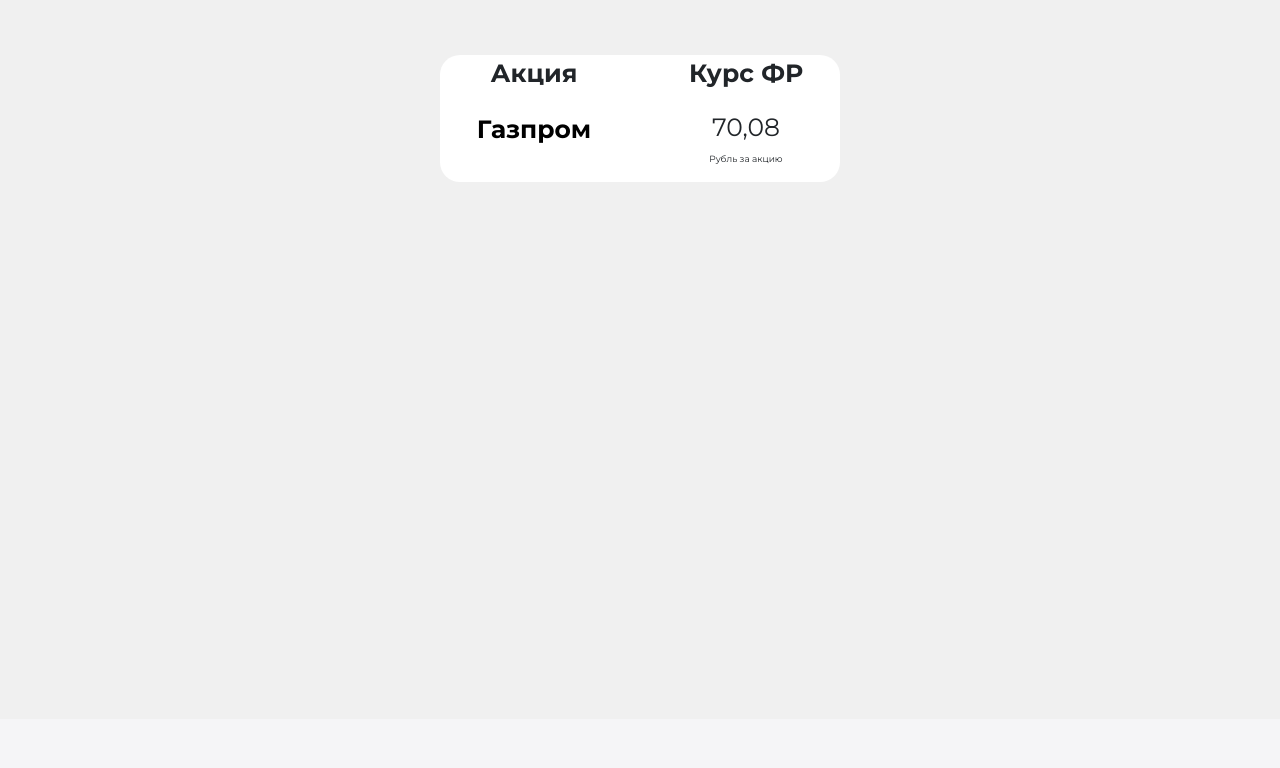
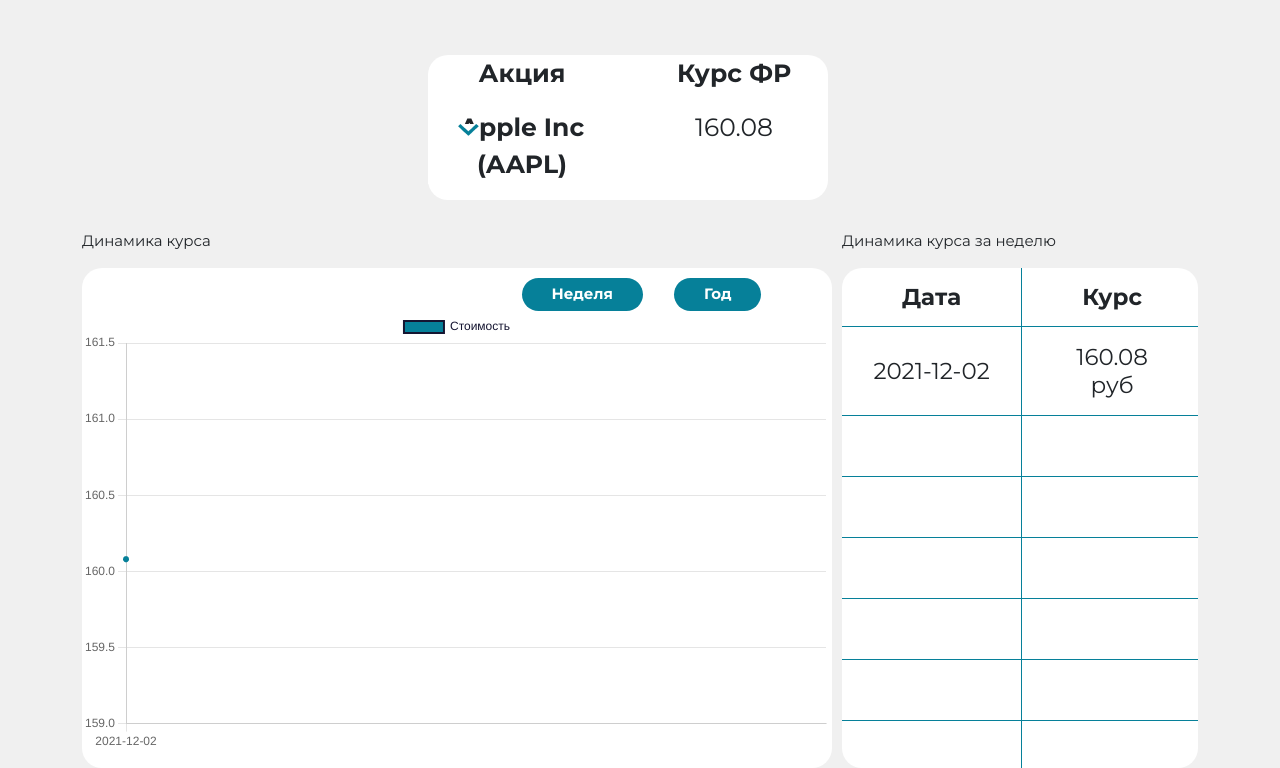
Before and after one commit to ReducetoLover/parsingval, a Django app: page /stock in a window 1280 px wide. Shown: the part 81-849 px from the top of the page. Before the commit the page ends 245 px from the top, so only its background shows below. Run offline with Django 3.2, Linux system fonts and the light colour scheme; some libraries are stand-ins or nearby versions.

Commit message:
что-то там с акциями и валютами

```diff
--- a/testproject/main/static/js/Chart.js
+++ b/testproject/main/static/js/Chart.js
@@ -1,9 +1,4 @@
-
 var ctx = document.getElementById('myChart').getContext('2d');
-
-var SELECTED_Currency = "USD";
-var SELECTED_Period = R_week;
-var Currency = () => SELECTED_Period[SELECTED_Currency];
 
 function FirstDraw()
 {
@@ -46,8 +41,6 @@ function FirstDraw()
 
 console.log(R);
 
-
-
 var myChart;
 
 function changeChartData(chart = myChart) {
--- a/testproject/main/static/js/scv_to_json.js
+++ b/testproject/main/static/js/scv_to_json.js
@@ -1,6 +1,10 @@
 var R = {};
 var R_week = {};
 var R_year = {};
+
+var SELECTED_Currency = location.pathname == "/currency" ? "USD" : "Apple Inc (AAPL)";
+var SELECTED_Period = R_week;
+var Currency = () => SELECTED_Period[SELECTED_Currency];
 
 function getWeek() {
     Object.keys(R).forEach((e) => {
@@ -16,7 +20,7 @@ let toArr = {};
 
 for (var minusDay=6; minusDay>=0; minusDay--){
 
-    var yesterday = date - 1000 * 60 * 60 * 24 * minusDay;   // current date's milliseconds - 1,000 ms * 60 s * 60 mins * 24 hrs * (# of days beyond one to go back)
+    var yesterday = date - 1000 * 60 * 60 * 24 * minusDay;
     var nDay = new Date(yesterday);
     let index = arr.dates.indexOf(nDay.toJSON().slice(0, 10));
 
@@ -78,9 +82,10 @@ function checkMonth(arr) {
 }
 
 $(document).ready(function() {
+    var url = location.pathname == "/currency" ? "curse_csv" : "stock_csv";
     $.ajax({
         type: "GET",
-        url: "curse_csv",
+        url: url,
         dataType: "text",
         success: function(data) {
             parse(data);
--- /dev/null
+++ b/testproject/main/templates/main/Stock.csv
@@ -0,0 +1,51 @@
+Дата;Название;Валюта;Цена
+2021-12-02;American Express Company (AXP);$;155,97
+2021-12-02;Amgen Inc (AMGN);$;201,97
+2021-12-02;3M Company (MMM);$;172,14
+2021-12-02;Apple Inc (AAPL);$;160,08
+2021-12-02;Boeing Co (BA);$;194,47
+2021-12-02;Caterpillar Inc (CAT);$;193,35
+2021-12-02;Chevron Corp (CVX);$;114,44
+2021-12-02;Coca-Cola Co (KO);$;53,01
+2021-12-02;Dow Inc (DOW);$;53,16
+2021-12-02;Goldman Sachs Group Inc (GS);$;384,00
+2021-12-02;Home Depot Inc (HD);$;406,09
+2021-12-02;Honeywell International Inc (HON);$;202,48
+2021-12-02;International Business Machines (IBM);$;117,34
+2021-12-02;Intel Corporation (INTC);$;48,91
+2021-12-02;Johnson & Johnson (JNJ);$;158,87
+2021-12-02;JPMorgan Chase & Co (JPM);$;161,52
+2021-12-02;McDonald’s Corporation (MCD);$;249,10
+2021-12-02;Merck & Company Inc (MRK);$;74,54
+2021-12-02;Microsoft Corporation (MSFT);$;330,37
+2021-12-02;Nike Inc (NKE);$;169,05
+2021-12-02;Procter & Gamble Company (PG);$;148,09
+2021-12-02;Salesforce.com Inc (CRM);$;257,51
+2021-12-02;The Travelers Companies Inc (TRV);$;148,89
+2021-12-02;UnitedHealth Group Incorporated (UNH);$;443,26
+2021-12-02;Verizon Communications Inc (VZ);$;50,59
+2021-12-02;Visa Inc Class A (V);$;196,32
+2021-12-02;Walgreens Boots Alliance Inc (WBA);$;44,13
+2021-12-02;Walmart Inc (WMT);$;138,20
+2021-12-02;Walt Disney Company (DIS);$;145,76
+2021-12-02;Ford Motor Company (F);$;19,91
+2021-12-02;NVIDIA Corporation (NVDA);$;318,38
+2021-12-02;Cisco Systems Inc (CSCO);$;56,27
+2021-12-02;Vale SA ADR (VALE);$;12,75
+2021-12-02;Pfizer Inc (PFE);$;54,86
+2021-12-02;Bank of America Corp (BAC);$;44,83
+2021-12-02;Activision Blizzard Inc (ATVI);$;57,08
+2021-12-02;General Motors Company (GM);$;60,34
+2021-12-02;Tesla Inc (TSLA);$;1.074,00
+2021-12-02;United States Steel Corporation (X);$;22,99
+2021-12-02;Micron Technology Inc (MU);$;82,35
+2021-12-02;Transocean Ltd (RIG);$;2,910
+2021-12-02;Western Union Co (WU);$;16,66
+2021-12-02;Discovery Communications C Inc (DISCK);$;22,30
+2021-12-02;Altria Group (MO);$;43,33
+2021-12-02;Coterra Energy Inc (CTRA);$;20,21
+2021-12-02;JetBlue Airways Corp (JBLU);$;13,48
+2021-12-02;Oracle Corporation (ORCL);$;90,83
+2021-12-02;Amazon.com Inc (AMZN);$;3.462,48
+2021-12-02;Philip Morris International Inc (PM);$;88,24
+2021-12-02;Starbucks Corporation (SBUX);$;110,73
--- a/testproject/main/templates/main/currency.html
+++ b/testproject/main/templates/main/currency.html
@@ -80,6 +80,5 @@
 <script src="{% static '/js/Chart.js' %}"></script>
 <script src="{% static '/js/table.js' %}"></script>
 <script src="{% static '/js/select.js' %}"></script>
-<script src="{% static '/js/scv_to_jsoning.js' %}"></script>
 
 {% endblock %}
--- a/testproject/main/templates/main/stock.html
+++ b/testproject/main/templates/main/stock.html
@@ -1,6 +1,7 @@
 {% extends 'main/base.html' %}
-
+{% load static %}
 {% block body %}
+<!--
 <section>
     <div class="container">
         <div class="row">
@@ -22,7 +23,85 @@
         </div>
     </div>
 </section>
-<script src="https://code.jquery.com/jquery-3.3.1.slim.min.js" integrity="sha384-q8i/X+965DzO0rT7abK41JStQIAqVgRVzpbzo5smXKp4YfRvH+8abtTE1Pi6jizo" crossorigin="anonymous"></script>
+-->
+<section>
+    <div class="container">
+        <div class="row">
+          <div class="row">
+            <div class="offset-md-3 offset-lg-3 offset-xl-3 col-md-6">
+
+                <div class="block-1">
+
+                    <div class="row text-center">
+                        <div class="col-md-6">
+                            <p class="currency-1">Акция</p>
+                             <div class="vector">
+                                <button onclick="ShowHide()" class="current-but">
+                                <img class="item" src="{% static '/img/Vector.png'%}"></button>
+                            </div>
+                            <div class="current">
+                            <p id="currency" class="current-but">Газпром</p>
+                                </div>
+                        </div>
+                        <div class="col-md-6">
+                            <p class="currency-1">Курс ФР</p>
+                            <p id="price" class="currency">70,08 руб</p>
+                        </div>
+                        <div class="col-md-12">
+                            <table  class="m-auto t_select">
+                                <tbody id="tbl"></tbody>
+                            </table>
+                        </div>
+                    </div>
+                </div>
+            </div>
+        </div>
+        </div>
+    </div>
+</section>
+<section>
+    <div class="container">
+        <div class="row">
+            <div class="col-8">
+                <p class="under-text-graph">Динамика курса</p>
+                <div class="block-graph">
+                    <div class="pad-d">
+                        <button id="WEEKbutton" class="button-day">Неделя</button>
+                        <button id="YEARbutton" class="button-day">Год</button>
+                    </div>
+                        <canvas width="850" height="500" id="myChart"></canvas>
+                </div>
+            </div >
+            <div class="col-4">
+                <p class="under-text-graph">Динамика курса за неделю</p>
+                <div class="block-table text-center">
+                    <table class="table-border">
+                        <tr><td class="table-rad currency-td"><b>Дата</b></td><td class="table-rad currency-td"><b>Курс</b></td></tr>
+
+                        <tr><td class="table-rd currency-td date_6">&nbsp;</td><td class="table-rd currency-td cost_6">&nbsp;</td></tr>
+                        <tr><td class="table-rd currency-td date_5">&nbsp;</td><td class="table-rd currency-td cost_5">&nbsp;</td></tr>
+                        <tr><td class="table-rd currency-td date_4">&nbsp;</td><td class="table-rd currency-td cost_4">&nbsp;</td></tr>
+                        <tr><td class="table-rd currency-td date_3">&nbsp;</td><td class="table-rd currency-td cost_3">&nbsp;</td></tr>
+                        <tr><td class="table-rd currency-td date_2">&nbsp;</td><td class="table-rd currency-td cost_2">&nbsp;</td></tr>
+                        <tr><td class="table-rd currency-td date_1">&nbsp;</td><td class="table-rd currency-td cost_1">&nbsp;</td></tr>
+                        <tr><td class="table-rd currency-td date_0">&nbsp;</td><td class="table-rd currency-td cost_0">&nbsp;</td></tr>
+
+                    </table>
+
+                </div>
+            </div>
+        </div>
+    </div>
+</section>
+<script src="https://code.jquery.com/jquery-3.6.0.min.js"></script>
 <script src="https://cdnjs.cloudflare.com/ajax/libs/popper.js/1.14.7/umd/popper.min.js" integrity="sha384-UO2eT0CpHqdSJQ6hJty5KVphtPhzWj9WO1clHTMGa3JDZwrnQq4sF86dIHNDz0W1" crossorigin="anonymous"></script>
 <script src="https://stackpath.bootstrapcdn.com/bootstrap/4.3.1/js/bootstrap.min.js" integrity="sha384-JjSmVgyd0p3pXB1rRibZUAYoIIy6OrQ6VrjIEaFf/nJGzIxFDsf4x0xIM+B07jRM" crossorigin="anonymous"></script>
+<script src="https://unpkg.com/papaparse@latest/papaparse.min.js"></script>
+
+<script src="https://cdn.jsdelivr.net/npm/chart.js@3.6.0/dist/chart.min.js"></script>
+<script src="{% static '/js/scv_to_json.js' %}"></script>
+<script src="{% static '/js/Chart.js' %}"></script>
+<script src="{% static '/js/table.js' %}"></script>
+<script src="{% static '/js/select.js' %}"></script>
+
 {% endblock %}
--- a/testproject/main/urls.py
+++ b/testproject/main/urls.py
@@ -26,4 +26,5 @@ urlpatterns = [
     path('saving_currency', views.saving_currency, name='saving_currency'),
     path('saving_stocks', views.saving_stocks, name='saving_stocks'),
     path('curse_csv', views.curse_csv, name='curse_csv'),
+    path('stock_csv', views.stock_csv, name='stock_csv'),
 ]
--- a/testproject/main/views.py
+++ b/testproject/main/views.py
@@ -35,6 +35,9 @@ def saving_stocks(request):
 def curse_csv(request):
     return render(request, 'main/Curse.csv', {'title': 'Curse'})
 
+def stock_csv(request):
+    return render(request, 'main/Stock.csv', {'title': 'Stock'})
+
 
 def create(request):
     error = ''
```
Also changed, not shown: testproject/main/Parsing.py (+4 -4 lines), testproject/main/templates/main/Curse.csv (+10 -0 lines).
